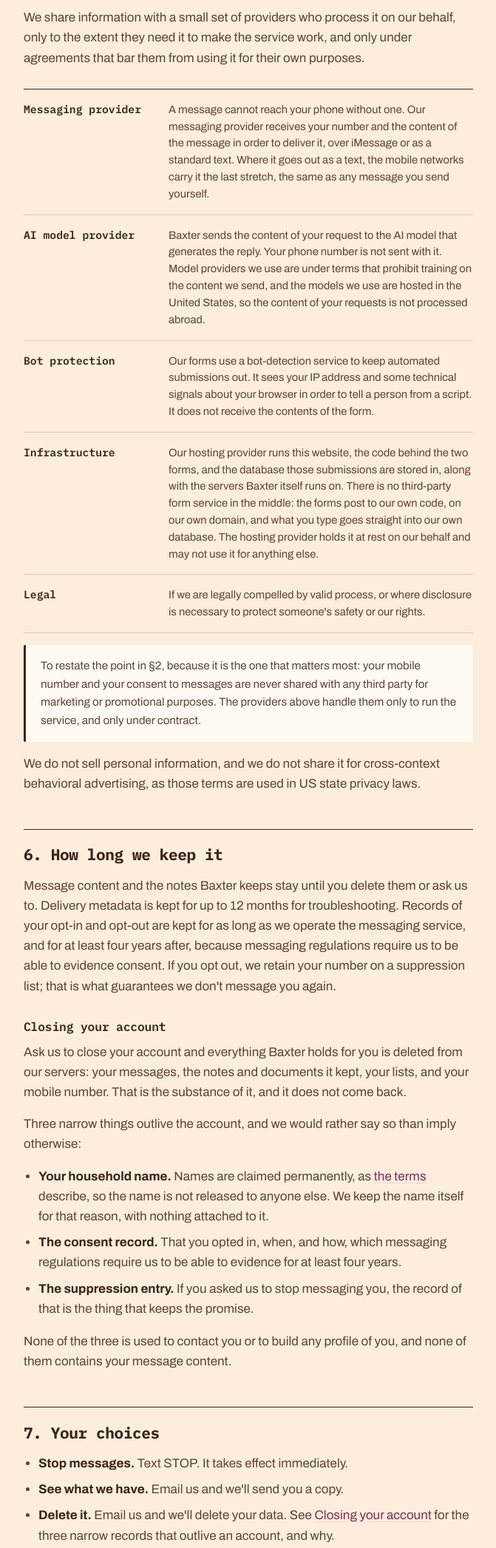
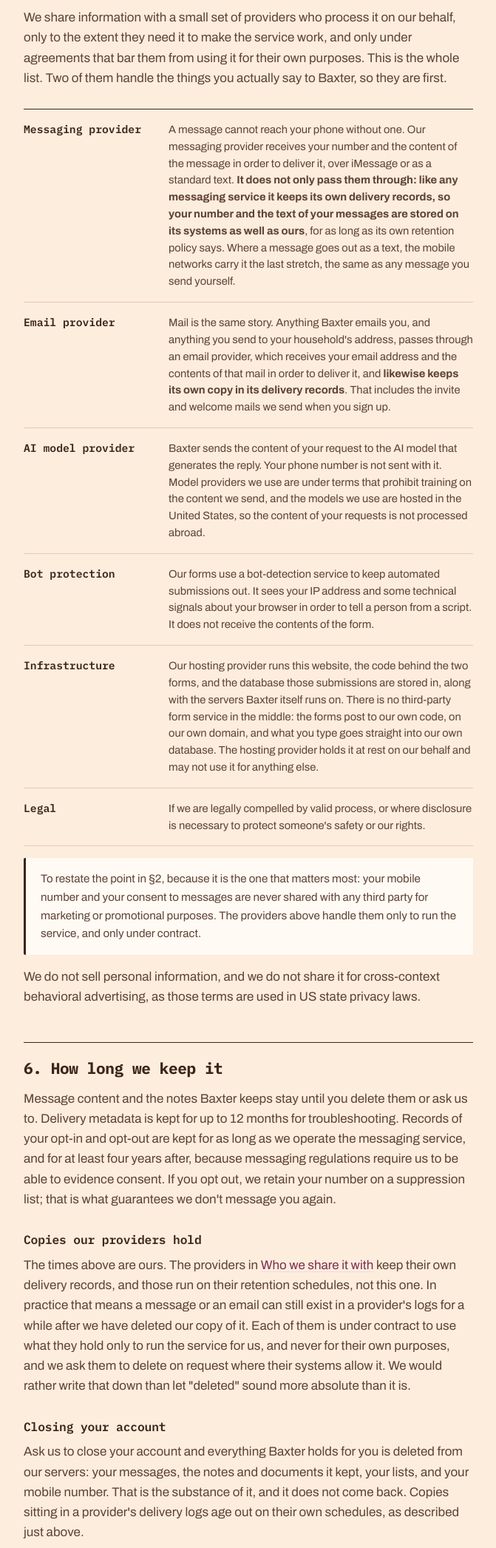
Before and after one commit to ehopealot/baxter-family, a plain HTML site: page privacy.html in a window 1280 px wide. Shown: the part 4180-6273 px from the top of the page at 74% size, without its empty margins (304-975 px from the left). Drawn offline with Linux system fonts and the light colour scheme.

Commit message:
more privacy changes

```diff
--- a/privacy.html
+++ b/privacy.html
@@ -225,15 +225,27 @@
       <p>
         We share information with a small set of providers who process it on our behalf, only
         to the extent they need it to make the service work, and only under agreements that
-        bar them from using it for their own purposes.
+        bar them from using it for their own purposes. This is the whole list. Two of them
+        handle the things you actually say to Baxter, so they are first.
       </p>
       <dl class="plate">
         <div>
           <dt>Messaging provider</dt>
           <dd>A message cannot reach your phone without one. Our messaging provider receives
             your number and the content of the message in order to deliver it, over iMessage
-            or as a standard text. Where it goes out as a text, the mobile networks carry it
-            the last stretch, the same as any message you send yourself.</dd>
+            or as a standard text. <strong>It does not only pass them through: like any
+            messaging service it keeps its own delivery records, so your number and the text
+            of your messages are stored on its systems as well as ours</strong>, for as long
+            as its own retention policy says. Where a message goes out as a text, the mobile
+            networks carry it the last stretch, the same as any message you send yourself.</dd>
+        </div>
+        <div>
+          <dt>Email provider</dt>
+          <dd>Mail is the same story. Anything Baxter emails you, and anything you send to
+            your household's address, passes through an email provider, which receives your
+            email address and the contents of that mail in order to deliver it, and
+            <strong>likewise keeps its own copy in its delivery records</strong>. That
+            includes the invite and welcome mails we send when you sign up.</dd>
         </div>
         <div>
           <dt>AI model provider</dt>
@@ -285,11 +297,25 @@
         is what guarantees we don't message you again.
       </p>
 
+      <h3>Copies our providers hold</h3>
+      <p>
+        The times above are ours. The providers in
+        <a href="#share">Who we share it with</a> keep their own delivery records, and those
+        run on their retention schedules, not this one. In practice that means a message or
+        an email can still exist in a provider's logs for a while after we have deleted our
+        copy of it. Each of them is under contract to use what they hold only to run the
+        service for us, and never for their own purposes, and we ask them to delete on
+        request where their systems allow it. We would rather write that down than let
+        "deleted" sound more absolute than it is.
+      </p>
+
       <h3>Closing your account</h3>
       <p>
         Ask us to close your account and everything Baxter holds for you is deleted from
         our servers: your messages, the notes and documents it kept, your lists, and your
-        mobile number. That is the substance of it, and it does not come back.
+        mobile number. That is the substance of it, and it does not come back. Copies sitting
+        in a provider's delivery logs age out on their own schedules, as described just
+        above.
       </p>
       <p>
         Three narrow things outlive the account, and we would rather say so than imply
@@ -328,7 +354,10 @@
 
       <h2 id="security">8. Security</h2>
       <p>
-        Data is encrypted in transit. Access to the systems holding message content is
+        <strong>Your data is encrypted in transit and at rest.</strong> Everything we hold
+        on our own servers is encrypted on disk: the database with your signup details, your
+        mobile number and the record of your consent, and the storage behind the messages,
+        lists and notes Baxter keeps for you. Access to the systems holding message content is
         limited to those who need it to operate the service. Baxter's own runtime is
         deliberately constrained: it runs in a container, confined to its own workspace,
         and by default cannot read the credentials it runs under. No system is perfectly
```
